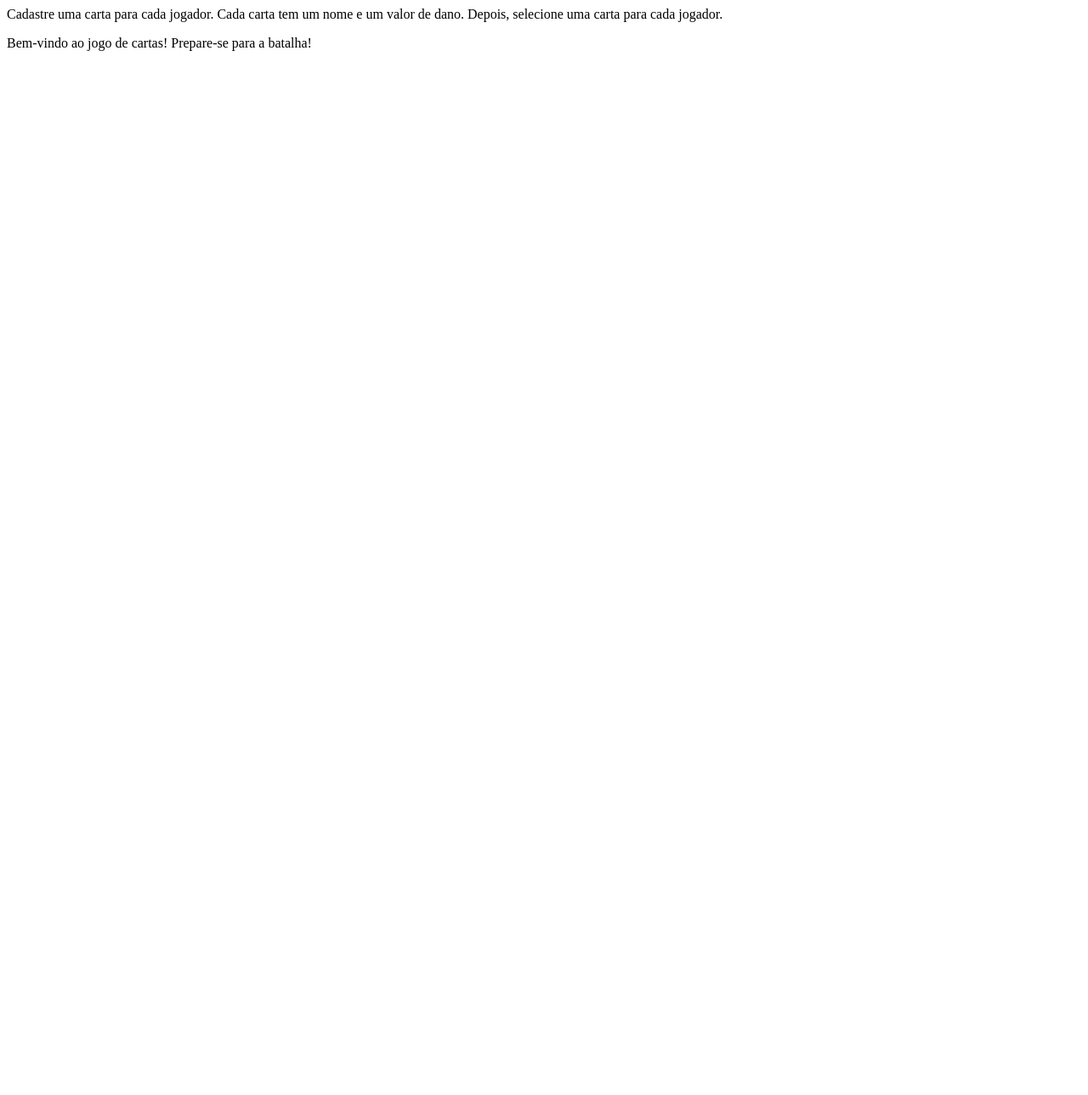
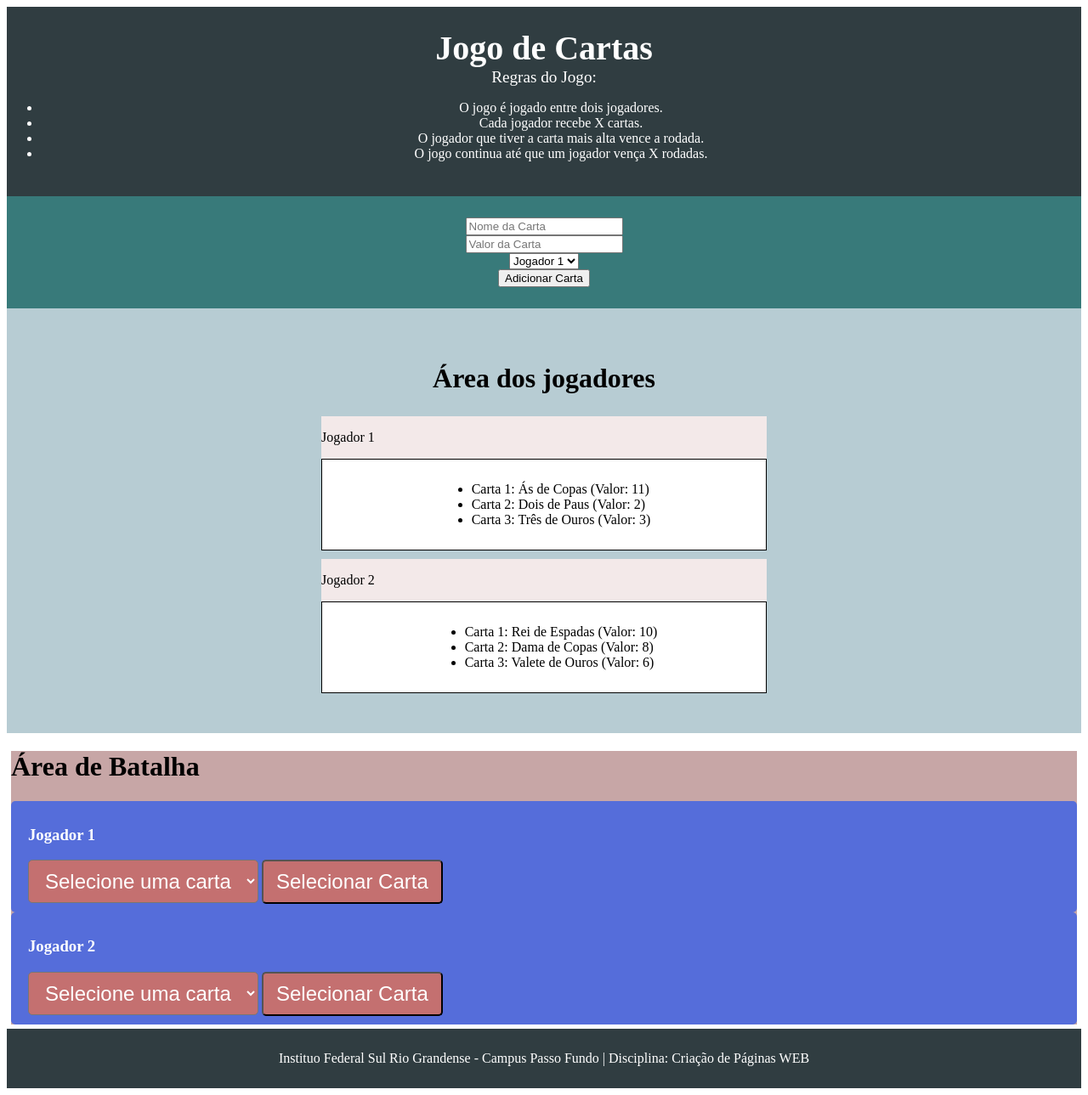
Before and after one commit to pedrohrossetto/cards-game-web, a plain HTML site: page html/index.html in a window 1280 px wide. Shown: the whole page at 85% size. Before the commit the page ends 800 px from the top, so only its background shows below. Drawn offline with Linux system fonts and the light colour scheme.

Commit message:
jogo-cartas static site feito

```diff
--- a/css/estilo.css
+++ b/css/estilo.css
@@ -1,22 +1,94 @@
 header {
-    background-color: #4CAF50;
+    background-color: #303d41;
     color: white;
     text-align: center;
-    padding: 10px 0;
+    padding: 25px 0;
+}
+
+header p {
+    margin: 0;
+    font-size: 1.2em;
+
+}
+
+header h1 {
+    margin: 0;
+    font-size: 2.5em;
+}
+
+.cartas {
+    padding: 25px;
+    background-color: rgb(56, 122, 122);
+    display: flex;
+    flex-direction: column;
+    align-items: center;
 }
 
 .main_content {
-    background-color: #f0f0f0;
-    padding: 20px;
-    border-radius: 8px;
-    box-shadow: 0 2px 4px rgba(0, 0, 0, 0.1);
-}
-
-.cartas {
+    background-color: #b7ccd3;
     display: flex;
     justify-content: center;
     align-items: center;
-    flex-wrap: wrap;
-    gap: 10px;
-    margin: 20px 0;
+    flex-direction: column;
+    padding: 50px; /* Reduced padding to allow more space */
+    height: 400px; /* Added height to define the area */
 }
+
+.player_box {
+    background-color: #f3e9e9;
+    justify-content: left;
+    align-items: flex-start;
+    width: 45%; /* Adjusted width to fit two boxes */
+    height: auto;
+    margin: 5px; /* Added margin for spacing */
+    box-sizing: border-box; /* Ensures padding and border are included in size */
+}
+
+.player_cards {
+    background-color: #ffffff;
+    border: 1px solid #000;
+    padding: 10px;
+    display: flex;
+    justify-content: center;
+    align-items: center;
+    flex-direction: column;
+    border: 1px solid #000;
+    padding: 10px;
+}
+
+.battle_section {
+    background-color: rgb(199, 166, 166);
+    justify-content: center;
+    align-items: center;
+    height: auto;
+    margin: 5px; /* Added margin for spacing */
+    box-sizing: border-box; /* Ensures padding and border are included in size */
+}
+
+.battle_card {
+    background-color: rgb(85, 109, 218);
+    color: white;
+    padding: 10px 20px;
+    border: none;
+    border-radius: 5px;
+    cursor: pointer;
+}
+
+
+.card_selector_button {
+    background-color: #c47070;
+    color: white;
+    padding: 10px 15px;
+    border-radius: 5px;
+    cursor: pointer;
+    font-size: 1.5em;
+}
+
+footer {
+    background-color: #303d41;
+    color: white;
+    text-align: center;
+    padding: 10px 10px;
+    bottom: 0;
+    width: auto;
+}
--- a/html/index.html
+++ b/html/index.html
@@ -4,11 +4,84 @@
     <meta charset="UTF-8">
     <meta name="viewport" content="width=device-width, initial-scale=1.0">
     <title>Jogo de Cartas</title>
+    <link rel="stylesheet" href="../css/estilo.css">
 </head>
 <body>
-    <header>Cadastre uma carta para cada jogador. Cada carta tem um nome e um valor de dano. Depois, selecione uma carta para cada jogador.</header>
-    <main>
-        <p>Bem-vindo ao jogo de cartas! Prepare-se para a batalha!</p>
-    </main>
+    <header>
+
+        <h1>Jogo de Cartas</h1>
+        <p>
+            Regras do Jogo:
+            <ul>
+                <li>O jogo é jogado entre dois jogadores.</li>
+                <li>Cada jogador recebe X cartas.</li>
+                <li>O jogador que tiver a carta mais alta vence a rodada.</li>
+                <li>O jogo continua até que um jogador vença X rodadas.</li>
+            </ul>
+        </p>
+    </header>
+
+    <div class="cartas">
+        <input type="text" id="cardname" placeholder="Nome da Carta">
+        <input type="text" id="cardvalue" placeholder="Valor da Carta">
+        <select id="playerSelect">
+            <option value="player1">Jogador 1</option>
+            <option value="player2">Jogador 2</option>
+        </select>
+        <button id="addCard">Adicionar Carta</button>
+    </div>
+
+    <div class="main_content">
+        <h1>Área dos jogadores</h1>
+        <div class="player_box">
+            <p>Jogador 1</p>
+                <!-- Cartas do Jogador 1, SAMPLE -->
+                <div class="player_cards">
+                    <ul>
+                        <li>Carta 1: Ás de Copas (Valor: 11)</li>
+                        <li>Carta 2: Dois de Paus (Valor: 2)</li>
+                        <li>Carta 3: Três de Ouros (Valor: 3)</li>
+                    </ul>
+                 </div>
+        </div>
+        <div class="player_box">
+            <p>Jogador 2</p>
+                <!-- Cartas do Jogador 2, SAMPLE-->
+                 <div class="player_cards">
+                    <ul>
+                        <li>Carta 1: Rei de Espadas (Valor: 10)</li>
+                        <li>Carta 2: Dama de Copas (Valor: 8)</li>
+                        <li>Carta 3: Valete de Ouros (Valor: 6)</li>
+                    </ul>
+                 </div>
+        </div>
+        </div>
+    <div class="battle_section">
+        <h1>Área de Batalha</h1>
+        <div class="battle_b">
+            <div class="battle_card">
+                <h3>Jogador 1</h3>
+                <!-- Carta do Jogador 1 -->
+                <select id="player1CardSelect" class="card_selector_button">
+                    <option value="" disabled selected>Selecione uma carta</option>
+                </select>
+                <button id="selectPlayer1Card" class="card_selector_button">Selecionar Carta</button>
+            </div>
+        </div>
+        <div class="battle_card">
+            <h3>Jogador 2</h3>
+                <select id="player2CardSelect" class="card_selector_button">
+                    <option value="" disabled selected>Selecione uma carta</option>
+                </select>
+                <!-- Carta do Jogador 2 -->
+                <button id="selectPlayer2Card" class="card_selector_button">Selecionar Carta</button>
+            </div>
+        </div>
+    </div>
+
+
+    <footer>
+        <p> Instituo Federal Sul Rio Grandense - Campus Passo Fundo | Disciplina: Criação de Páginas WEB</p>
+    </footer>
 </body>
 </html>
```
